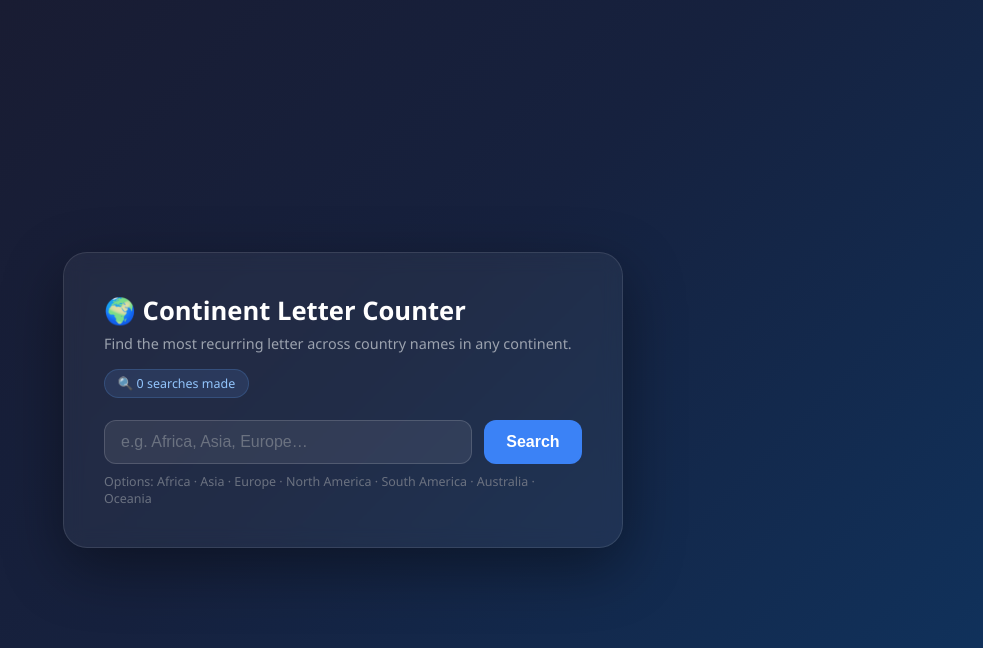
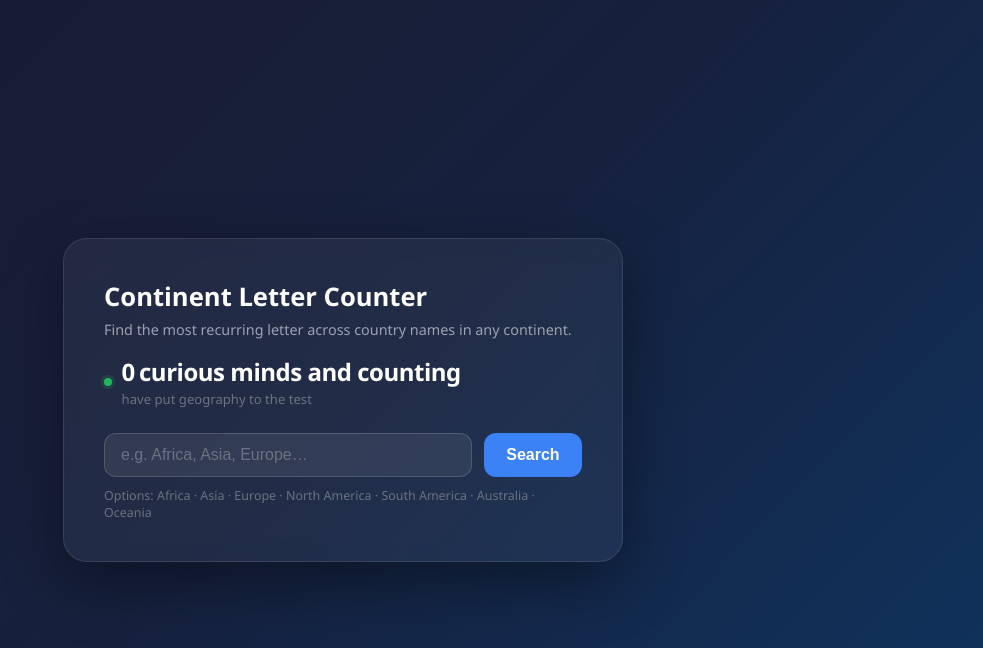
Before and after one commit to damedtm/-continent-letter-counter, a Flask app: page / in a window 1280 px wide. Shown: the top 648 px of the page, without its empty margins (297-1280 px from the left). Run offline with Flask 3, Linux system fonts and the light colour scheme; data that the repository does not hold is empty; some libraries are stand-ins or nearby versions.

Commit message:
Refactor counter badge to counter stat with animation

```diff
--- a/templates/index.html
+++ b/templates/index.html
@@ -42,15 +42,39 @@
       margin-bottom: 1rem;
     }
 
-    .counter-badge {
-      display: inline-block;
-      background: rgba(96, 165, 250, 0.12);
-      border: 1px solid rgba(96, 165, 250, 0.2);
-      color: #93c5fd;
-      font-size: 0.78rem;
-      padding: 0.3rem 0.8rem;
-      border-radius: 999px;
-      margin-bottom: 1.4rem;
+    .counter-stat {
+      margin-bottom: 1.6rem;
+      display: flex;
+      align-items: center;
+      gap: 0.6rem;
+    }
+
+    .live-dot {
+      width: 8px;
+      height: 8px;
+      border-radius: 50%;
+      background: #22c55e;
+      flex-shrink: 0;
+      animation: pulse-dot 2s ease-in-out infinite;
+    }
+
+    @keyframes pulse-dot {
+      0%, 100% { opacity: 1; box-shadow: 0 0 0 0 rgba(34, 197, 94, 0.5); }
+      50% { opacity: 0.85; box-shadow: 0 0 0 5px rgba(34, 197, 94, 0); }
+    }
+
+    .counter-text .counter-number {
+      font-size: 1.5rem;
+      font-weight: 700;
+      color: #ffffff;
+      letter-spacing: -0.02em;
+      display: inline;
+    }
+
+    .counter-text .counter-label {
+      font-size: 0.82rem;
+      color: #6b7280;
+      margin-top: 0.1rem;
     }
 
     .form-group {
@@ -187,11 +211,20 @@
 </head>
 <body>
   <div class="card">
-    <h1>🌍 Continent Letter Counter</h1>
+    <h1>Continent Letter Counter</h1>
     <p class="subtitle">Find the most recurring letter across country names in any continent.</p>
 
     {% if search_count is not none %}
-    <div class="counter-badge">🔍 {{ "{:,}".format(search_count) }} searches made</div>
+    <div class="counter-stat">
+      <div class="live-dot"></div>
+      <div class="counter-text">
+        <div>
+          <span class="counter-number" data-target="{{ search_count }}">0</span>
+          <span class="counter-number"> curious minds and counting</span>
+        </div>
+        <div class="counter-label">have put geography to the test</div>
+      </div>
+    </div>
     {% endif %}
 
     <form method="POST" onsubmit="this.classList.add('submitting')">
@@ -238,5 +271,38 @@
       {% endif %}
     {% endif %}
   </div>
+  <script>
+    const el = document.querySelector('.counter-number[data-target]');
+    if (el) {
+      const target = parseInt(el.getAttribute('data-target'), 10);
+      if (target === 0) {
+        el.textContent = '0';
+      } else {
+        const duration = 1400;
+        const start = performance.now();
+        const easeOut = t => 1 - Math.pow(1 - t, 3);
+        function update(now) {
+          const progress = Math.min((now - start) / duration, 1);
+          el.textContent = Math.floor(easeOut(progress) * target).toLocaleString();
+          if (progress < 1) requestAnimationFrame(update);
+          else el.textContent = target.toLocaleString();
+        }
+        requestAnimationFrame(update);
+      }
+    }
+
+    const form = document.querySelector('form');
+    form.addEventListener('submit', function(e) {
+      if (!localStorage.getItem('clc_counted')) {
+        e.preventDefault();
+        fetch('/count', { method: 'POST' })
+          .then(() => {
+            localStorage.setItem('clc_counted', '1');
+            form.submit();
+          })
+          .catch(() => form.submit());
+      }
+    });
+  </script>
 </body>
 </html>
```
